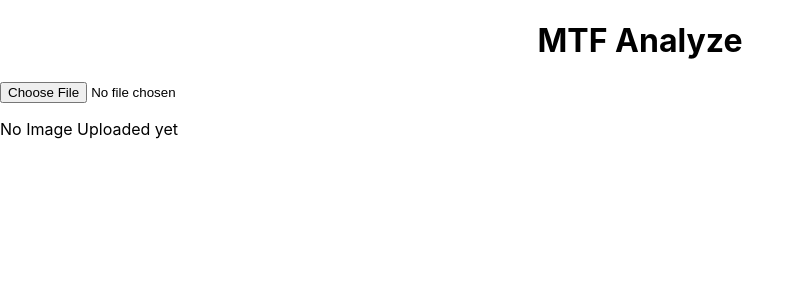
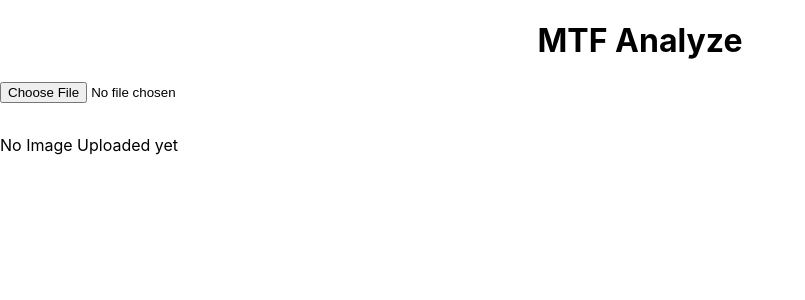
Before and after one commit to KyleJemino/mtf_analyze, a React (Create React App) app: page / in a window 1280 px wide. Shown: the top 300 px of the page, without its empty margins (0-805 px from the left). Built offline with nearby package versions, Linux system fonts and the light colour scheme.

Commit message:
Adds margin to image section

```diff
--- a/src/App.css
+++ b/src/App.css
@@ -35,6 +35,10 @@
   justify-content: center;
 }
 
+.image-section {
+  margin:16px 0px;
+}
+
 @keyframes App-logo-spin {
   from {
     transform: rotate(0deg);
--- a/src/components/ImageContainer.js
+++ b/src/components/ImageContainer.js
@@ -8,10 +8,12 @@ const ImageContainer = () => {
 
   return (
     <>
-      { context.state.image !== ""
-        ? <ImageMapper src={context.state.image}/>
-        : <p>No Image Uploaded yet</p>
-      }
+      <div className="image-section">
+        { context.state.image !== ""
+          ? <ImageMapper src={context.state.image}/>
+          : <p>No Image Uploaded yet</p>
+        }
+      </div>
     </>
   )
 }
```
